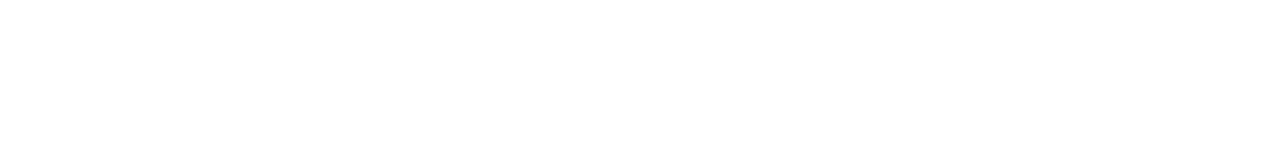
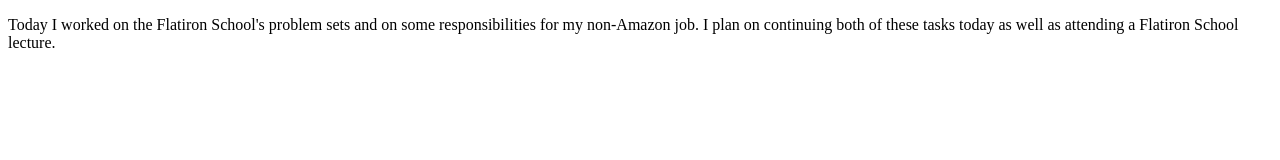
Before and after one commit to jtabb1/2021-07-28-Daily-Coding-Journal, a plain HTML site: page index.html in a window 1280 px wide. Drawn offline with Linux system fonts and the light colour scheme.

Commit message:
Talk about what I have done and what I plan to do today.

```diff
--- a/index.html
+++ b/index.html
@@ -7,6 +7,15 @@
     <link href="style.css" rel="stylesheet" type="text/css" />
   </head>
   <body>
+
+    <p>
+      Today I worked on the Flatiron School's problem
+      sets and on some responsibilities for my
+      non-Amazon job.  I plan on continuing both of
+      these tasks today as well as attending a Flatiron
+      School lecture.
+    </p>
+
     <script src="script.js"></script>
   </body>
 </html>
```
